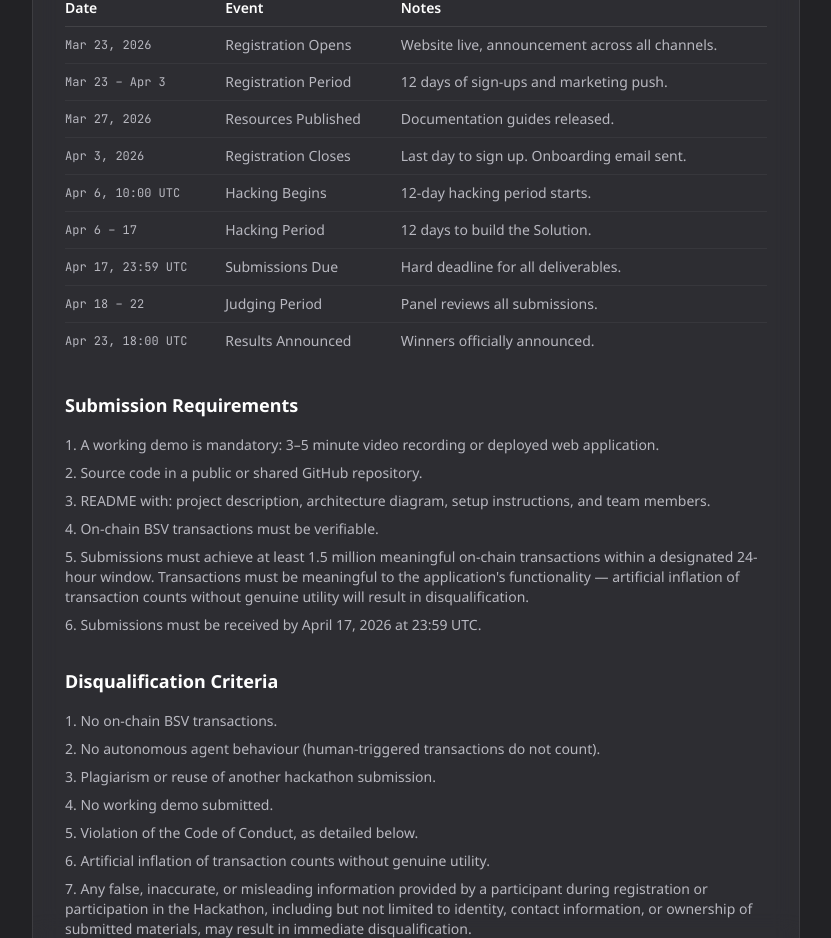
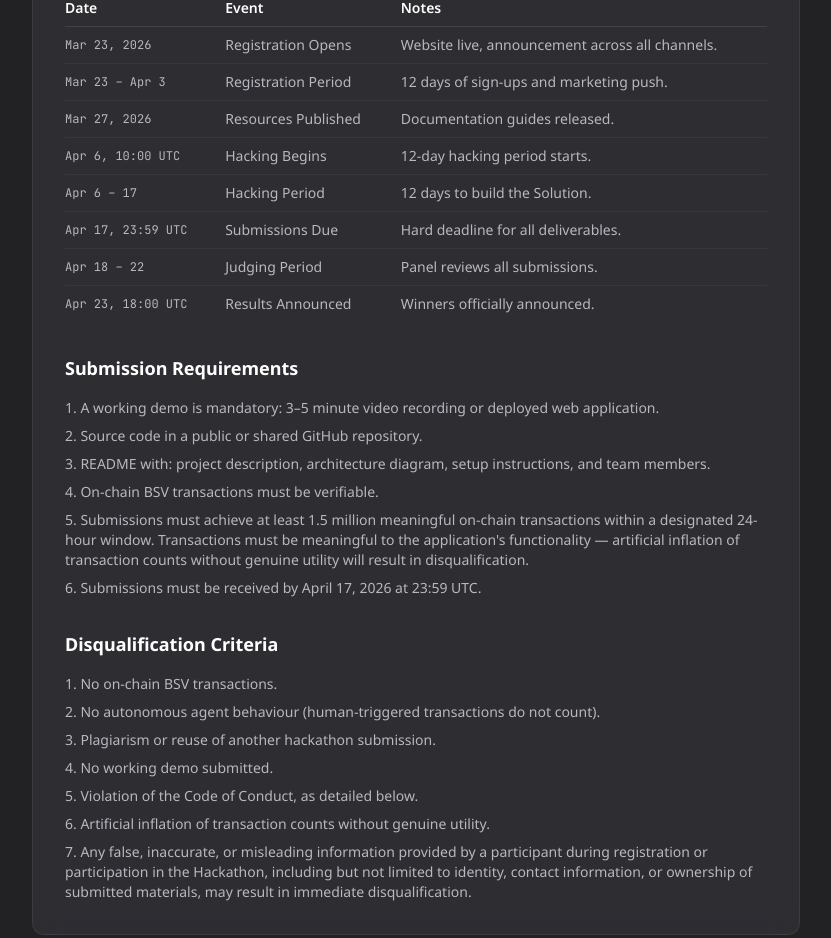
Before and after one commit to MatiasJF/open_run_agentic_pay, a Next.js app in the folder web/: page /terms in a window 1280 px wide. Shown: the part 3400-4338 px from the top of the page, without its empty margins (224-1055 px from the left). Built offline with nearby package versions, Linux system fonts and the light colour scheme.

Commit message:
Hide registration closes references across the site
Co-Authored-By: Claude Opus 4.6 (1M context) <noreply@anthropic.com>

```diff
--- a/web/app/terms/page.tsx
+++ b/web/app/terms/page.tsx
@@ -117,7 +117,7 @@ export default function TermsPage() {
                   <tr><td className="py-2 pr-4 font-mono text-xs">Mar 23, 2026</td><td className="py-2 pr-4">Registration Opens</td><td className="py-2">Website live, announcement across all channels.</td></tr>
                   <tr><td className="py-2 pr-4 font-mono text-xs">Mar 23 &ndash; Apr 3</td><td className="py-2 pr-4">Registration Period</td><td className="py-2">12 days of sign-ups and marketing push.</td></tr>
                   <tr><td className="py-2 pr-4 font-mono text-xs">Mar 27, 2026</td><td className="py-2 pr-4">Resources Published</td><td className="py-2">Documentation guides released.</td></tr>
-                  <tr><td className="py-2 pr-4 font-mono text-xs">Apr 3, 2026</td><td className="py-2 pr-4">Registration Closes</td><td className="py-2">Last day to sign up. Onboarding email sent.</td></tr>
+                  {/* <tr><td className="py-2 pr-4 font-mono text-xs">Apr 3, 2026</td><td className="py-2 pr-4">Registration Closes</td><td className="py-2">Last day to sign up. Onboarding email sent.</td></tr> */}
                   <tr><td className="py-2 pr-4 font-mono text-xs">Apr 6, 10:00 UTC</td><td className="py-2 pr-4">Hacking Begins</td><td className="py-2">12-day hacking period starts.</td></tr>
                   <tr><td className="py-2 pr-4 font-mono text-xs">Apr 6 &ndash; 17</td><td className="py-2 pr-4">Hacking Period</td><td className="py-2">12 days to build the Solution.</td></tr>
                   <tr><td className="py-2 pr-4 font-mono text-xs">Apr 17, 23:59 UTC</td><td className="py-2 pr-4">Submissions Due</td><td className="py-2">Hard deadline for all deliverables.</td></tr>
--- a/web/components/RegistrationCTA.tsx
+++ b/web/components/RegistrationCTA.tsx
@@ -30,7 +30,7 @@ export default function RegistrationCTA() {
               </a>
             </div>
             <p className="mt-6 text-base text-muted font-semibold">
-              Registration closes April 3, 2026 &middot; Hacking period April 6 &ndash; 17
+              Hacking period April 6 &ndash; 17
             </p>
             <p className="mt-3 text-sm text-accent-warm/80">
               This event is subject to a minimum number of registrations. If the required number is not met, the event may be postponed or cancelled.
--- a/web/components/Timeline.tsx
+++ b/web/components/Timeline.tsx
@@ -2,7 +2,7 @@ export default function Timeline() {
   const events = [
     { date: 'Mon Mar 23', label: 'Registration Opens', desc: 'Website live, announcement across all channels', active: true },
     { date: 'Thu Mar 27', label: 'Resources Published', desc: 'Starter templates & guides released', active: false },
-    { date: 'Thu Apr 3', label: 'Registration Closes', desc: 'Last day to sign up', active: false },
+    // { date: 'Thu Apr 3', label: 'Registration Closes', desc: 'Last day to sign up', active: false },
     { date: 'Mon Apr 6', label: 'Hacking Begins', desc: '12 days to build your multi-agent application', highlight: true, active: false },
     { date: 'Fri Apr 17', label: 'Submissions Due', desc: 'Hard deadline: 23:59 UTC', active: false },
     { date: 'Wed Apr 23', label: 'Results Announced', desc: 'Winners announced — 18:00 UTC', highlight: true, active: false },
```
